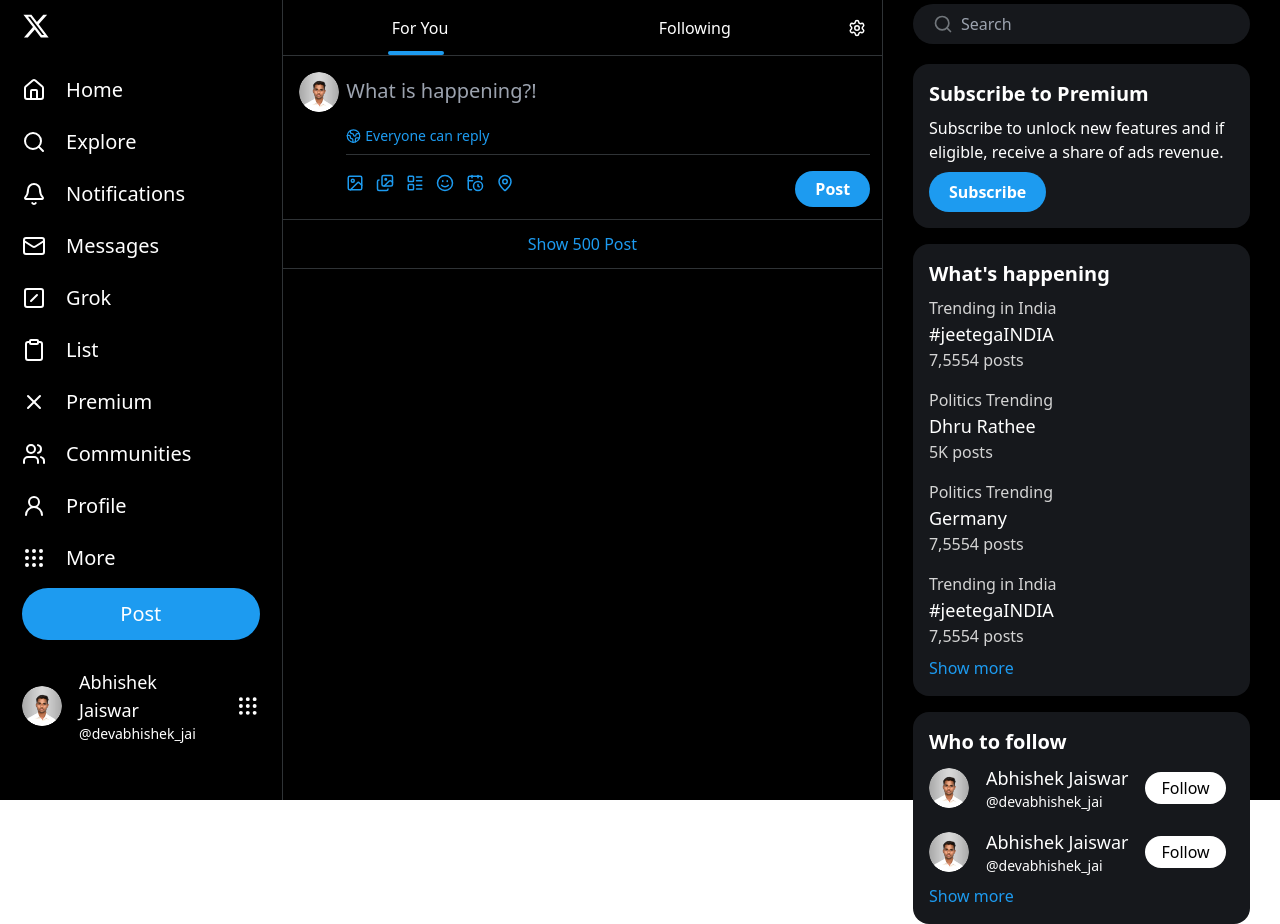
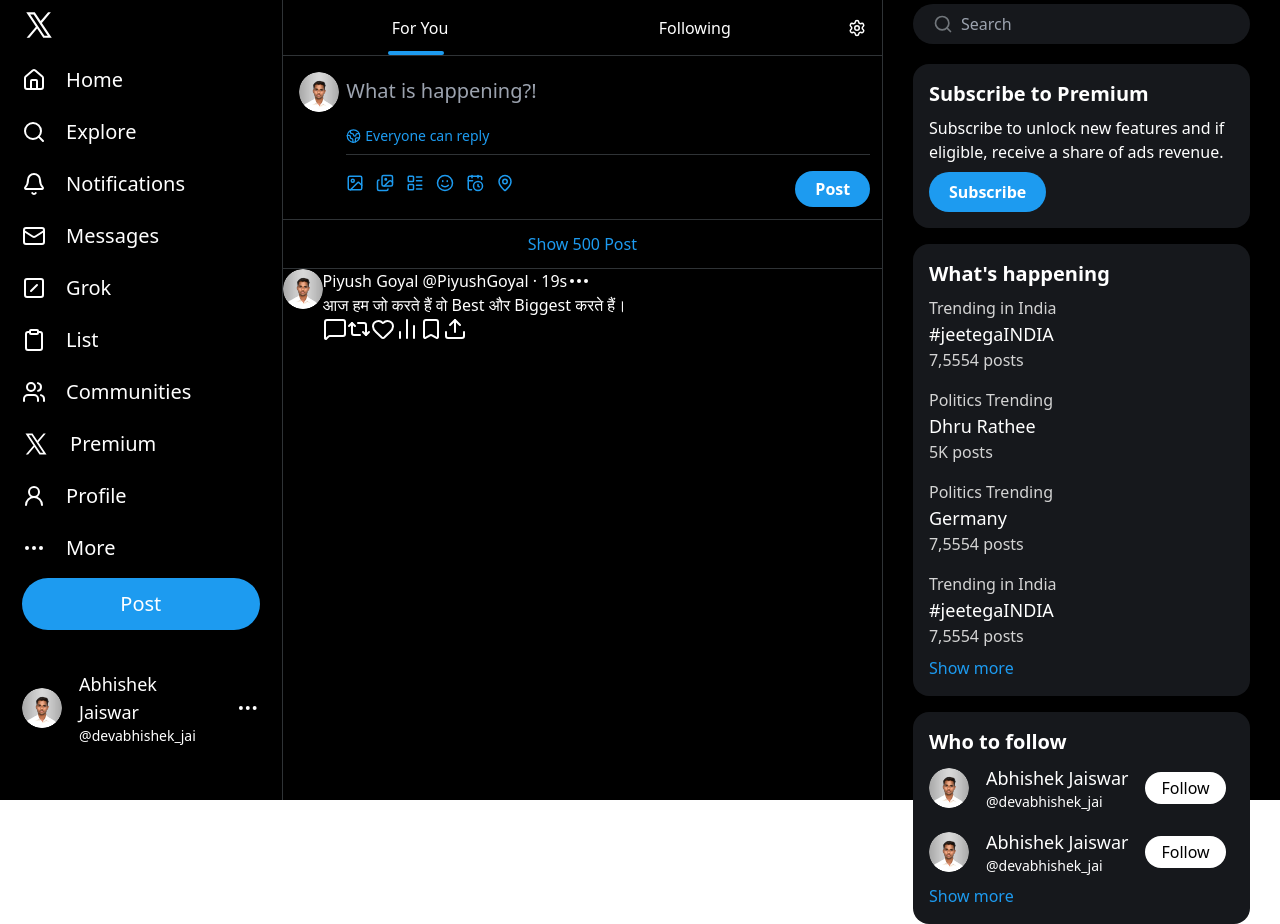
Before and after one commit to abhishekjaiswar221/twitter-ui-clone, a website built with Vite: page src/index.html in a window 1280 px wide. Built offline with nearby package versions, Linux system fonts and the light colour scheme.

Commit message:
Work of first post is in progress

```diff
--- a/src/index.html
+++ b/src/index.html
@@ -6,6 +6,7 @@
   <link rel="icon" type="image/svg+xml" href="/vite.svg" />
   <meta name="viewport" content="width=device-width, initial-scale=1.0" />
   <title>Home / X</title>
+  <link rel="shortcut icon" href="https://abs.twimg.com/favicons/twitter-pip.3.ico">
   <link rel="stylesheet" href="./styles/main.css">
 </head>
 
@@ -13,17 +14,15 @@
   <div class="bg-black text-white">
     <div class="container mx-auto flex flex-row h-screen">
 
-      <div class="first w-[22%] flex justify-center">
-        <div class="sidebar flex flex-col w-[90%] gap-7">
+      <div class="first w-[22%] flex justify-center items-start">
+        <div class="sidebar flex flex-col w-[90%] gap-2">
 
-          <div class="logo invert pt-3 px-2 hover:bg-neutral-900 hover:rounded-full hover:cursor-pointer w-fit">
-            <svg viewBox="0 0 24 24" aria-hidden="true"
-              class="w-7 r-4qtqp9 r-yyyyoo r-dnmrzs r-bnwqim r-1plcrui r-lrvibr r-lrsllp r-1nao33i r-16y2uox r-8kz0gk">
-              <g>
-                <path
-                  d="M18.244 2.25h3.308l-7.227 8.26 8.502 11.24H16.17l-5.214-6.817L4.99 21.75H1.68l7.73-8.835L1.254 2.25H8.08l4.713 6.231zm-1.161 17.52h1.833L7.084 4.126H5.117z">
-                </path>
-              </g>
+          <div class="logo p-2 hover:bg-neutral-900 hover:rounded-full hover:cursor-pointer w-fit">
+            <svg class="w-[34px] h-[34px]" xmlns="http://www.w3.org/2000/svg" x="0px" y="0px" width="32" height="32"
+              viewBox="0 0 32 32" style="fill:#FFFFFF;">
+              <path
+                d="M 4.0175781 4 L 13.091797 17.609375 L 4.3359375 28 L 6.9511719 28 L 14.246094 19.34375 L 20.017578 28 L 20.552734 28 L 28.015625 28 L 18.712891 14.042969 L 27.175781 4 L 24.560547 4 L 17.558594 12.310547 L 12.017578 4 L 4.0175781 4 z M 7.7558594 6 L 10.947266 6 L 24.279297 26 L 21.087891 26 L 7.7558594 6 z">
+              </path>
             </svg>
           </div>
 
@@ -61,13 +60,18 @@
               </li>
               <li
                 class="flex justify-start items-center gap-5 w-fit p-2 hover:bg-neutral-900 hover:rounded-full hover:cursor-pointer">
-                <i data-lucide="x"></i>
-                Premium
+                <i data-lucide="users"></i>
+                Communities
               </li>
               <li
                 class="flex justify-start items-center gap-5 w-fit p-2 hover:bg-neutral-900 hover:rounded-full hover:cursor-pointer">
-                <i data-lucide="users"></i>
-                Communities
+                <svg class="w-7 h-7" xmlns="http://www.w3.org/2000/svg" x="0px" y="0px" width="32" height="32"
+                  viewBox="0 0 32 32" style="fill:#FFFFFF;">
+                  <path
+                    d="M 4.0175781 4 L 13.091797 17.609375 L 4.3359375 28 L 6.9511719 28 L 14.246094 19.34375 L 20.017578 28 L 20.552734 28 L 28.015625 28 L 18.712891 14.042969 L 27.175781 4 L 24.560547 4 L 17.558594 12.310547 L 12.017578 4 L 4.0175781 4 z M 7.7558594 6 L 10.947266 6 L 24.279297 26 L 21.087891 26 L 7.7558594 6 z">
+                  </path>
+                </svg>
+                Premium
               </li>
               <li
                 class="flex justify-start items-center gap-5 w-fit p-2 hover:bg-neutral-900 hover:rounded-full hover:cursor-pointer">
@@ -76,7 +80,7 @@
               </li>
               <li
                 class="flex justify-start items-center gap-5 w-fit p-2 hover:bg-neutral-900 hover:rounded-full hover:cursor-pointer">
-                <i data-lucide="grip"></i>
+                <i data-lucide="more-horizontal"></i>
                 More
               </li>
               <div class="post-btn px-2">
@@ -86,19 +90,20 @@
           </nav>
 
           <div
-            class="users-profile flex flex-row justify-start items-center gap-[17px] hover:bg-neutral-900 hover:rounded-full px-2">
+            class="users-profile flex flex-row justify-start items-center gap-[17px] hover:bg-neutral-900 hover:rounded-full px-2 mt-8">
             <img class="rounded-full w-10 h-10" src="./assets/profilephoto.png" alt="Profile Photo">
             <div>
               <h1 class="text-lg">Abhishek Jaiswar</h1>
               <p class="text-sm">@devabhishek_jai</p>
             </div>
-            <i data-lucide="grip"></i>
+            <i data-lucide="more-horizontal"></i>
           </div>
 
         </div>
       </div>
 
       <div class="second border-x border-[#2f3336] w-[47%]">
+
         <div class="top-header flex items-center h-14 border-b border-[#2f3336] relative">
           <div class="bg-[#1d9bf0] h-1 w-14 rounded-full absolute bottom-0 left-[105px]"></div>
           <div class="for-you flex w-1/2  justify-center">
@@ -149,10 +154,37 @@
             Show 500 Post
           </h1>
         </div>
+
+        <div class="post-section">
+          <div class="post flex">
+            <div class="profile-picture">
+              <img class="rounded-full w-10 h-10" src="./assets/profilephoto.png" alt="Profile Photo">
+            </div>
+            <div class="profile-content">
+              <div class="flex">
+                <h1>Piyush Goyal @PiyushGoyal · 19s</h1>
+                <i data-lucide="more-horizontal"></i>
+              </div>
+              <div class="tweet">
+                आज हम जो करते हैं वो Best और Biggest करते हैं।
+              </div>
+              <div class="tweet-reactions flex">
+                <i data-lucide="message-square"></i>
+                <i data-lucide="repeat-2"></i>
+                <i data-lucide="heart"></i>
+                <i data-lucide="bar-chart-2"></i>
+                <i data-lucide="bookmark"></i>
+                <i data-lucide="upload"></i>
+              </div>
+            </div>
+          </div>
+        </div>
+
       </div>
 
       <div class="third w-[31%] flex justify-center">
         <div class="w-[85%] flex flex-col gap-4">
+
           <div class="search py-1 relative">
             <i data-lucide="search" class="absolute top-3 start-5 w-5 text-[#71767b]"></i>
             <label for="search" aria-disabled="true"></label>
@@ -217,6 +249,7 @@
               <button class="text-[#1d9bf0]" type="button">Show more</button>
             </div>
           </div>
+
         </div>
       </div>
     </div>
```
